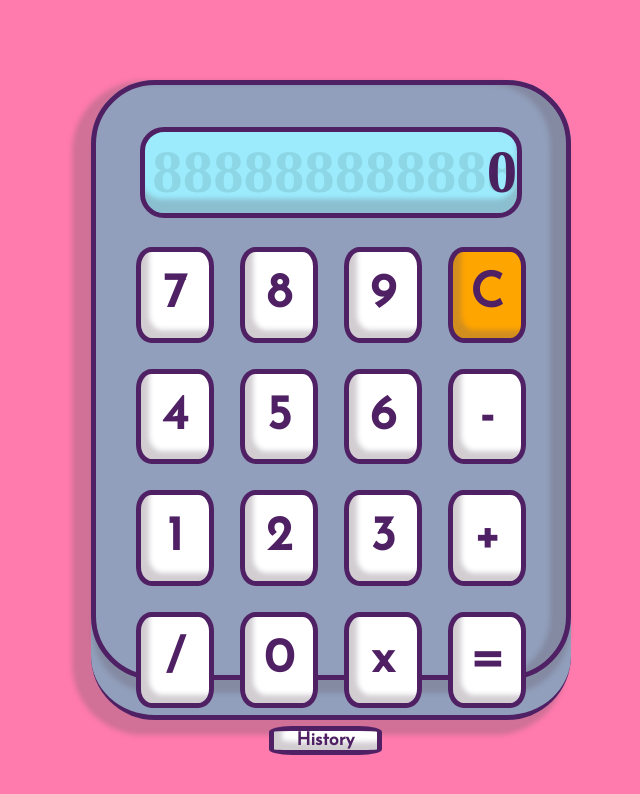
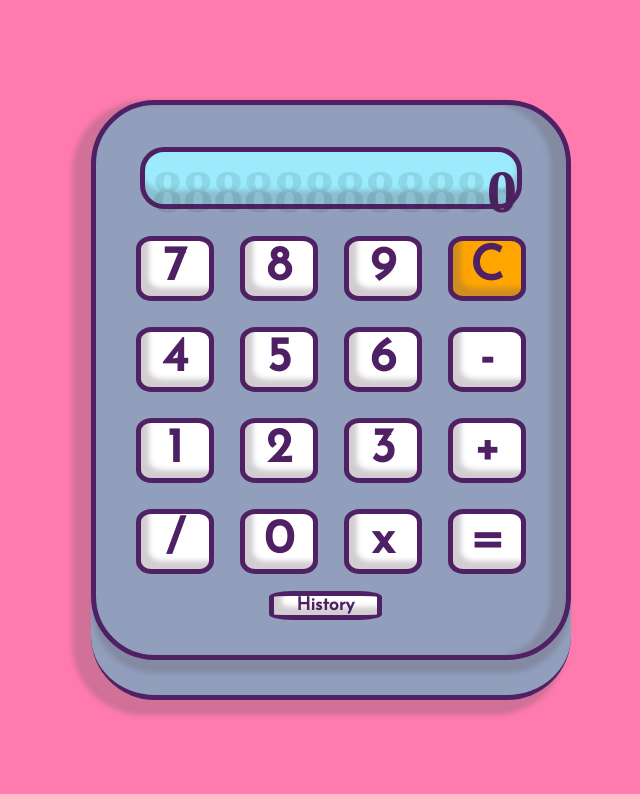
Before and after one commit to abhinav280601/calculator2, a React (Create React App) app: page / in a window 1280 px wide. Shown: the top 794 px of the page, without its empty margins (309-949 px from the left). Built offline with nearby package versions, Linux system fonts and the light colour scheme; a web font is replaced by a local one.

Commit message:
new updates

```diff
--- a/src/App.css
+++ b/src/App.css
@@ -23,7 +23,7 @@ body{
   height: 100vh;
 }
 .u_container{
-  height: 80vh;
+  height: 75vh;
   width: 60vh;
   background-color:#919FBC;
   border-radius:4rem;
@@ -37,7 +37,7 @@ box-shadow: -12px 8px 5px 7px rgba(102, 91, 102, 0.3);
 }
 
 .container{
-  height: 75vh;
+  height: 70vh;
   width: 60vh;
   background-color:#919FBC;
   border-radius:4rem;
--- a/src/App.js
+++ b/src/App.js
@@ -80,7 +80,7 @@ function App() {
   return (
     <div className="u_container">
       <div className="container">
-        <ReactCardFlip isFlipped={flip} flipDirection="vertical">
+        {/* <ReactCardFlip isFlipped={flip} flipDirection="vertical"> */}
         <div className="wrapper">
           <div className="screen">
             <div className="input_container">
@@ -154,7 +154,7 @@ function App() {
           </button>
         </div>
 
-          <div className="container_flip">
+        {/* <div className="container_flip">
             <div className="display_container">
               <p>HISTORY</p>
             </div>
@@ -162,7 +162,7 @@ function App() {
               back
             </button>
           </div>
-        </ReactCardFlip>
+        </ReactCardFlip> */}
       </div>
     </div>
   );
```
Lines whose indentation alone changed are shown as unchanged.
